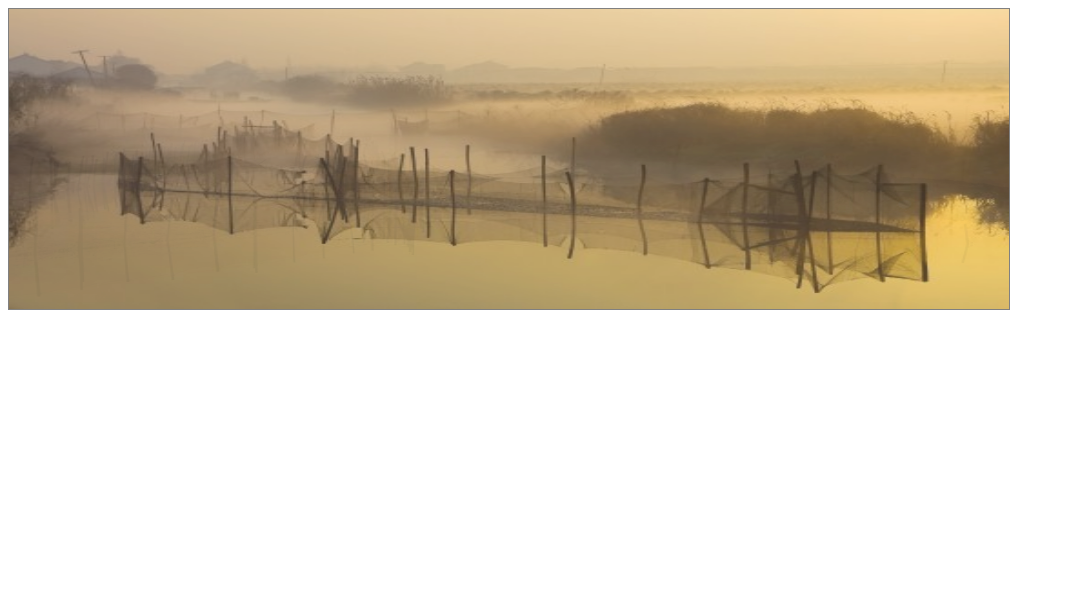
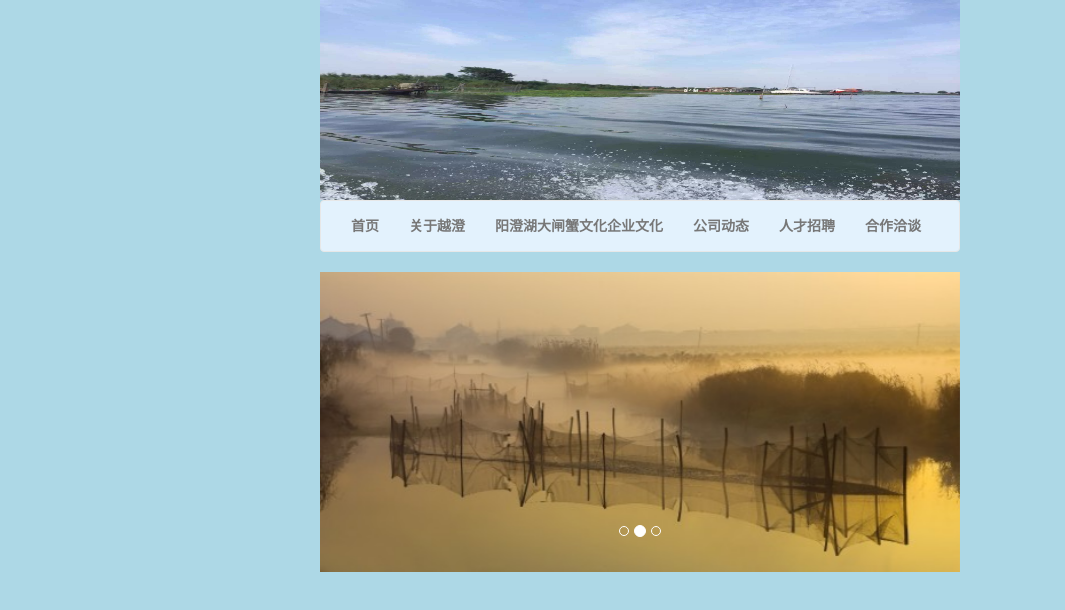
Before and after one commit to luofeijk/luofeijk.github.io, a plain HTML site: page index.html in a window 1280 px wide. Shown: the whole page, without its empty margins (0-1065 px from the left). Drawn offline with Linux system fonts and the light colour scheme.

Commit message:
update index page

```diff
--- a/index.html
+++ b/index.html
@@ -13,15 +13,93 @@
 
   </style>
 
+  <!-- jQuery -->
+  <script src="./js/jquery.js"></script>
+
+  <!-- Bootstrap Core JavaScript -->
+  <script src="./js/bootstrap.min.js"></script>
+
+  <link rel="stylesheet" href="./css/bootstrap.min.css">
+  <link rel="stylesheet" href="./css/template.css">
+
 </head>
 
 <body>
+
+  <img src="./images/image_05.jpg" width=100% height="200" />
+
+  <nav class="navbar navbar-default" style="background-color: #e3f2fd">
+  <div class="container-fluid">
+    <!-----
+    <div class="navbar-header">
+      <a class="navbar-brand" href="#">首页</a>
+    </div>
+    ---->
+    <ul class="nav navbar-nav">
+      <li><a href="#"><b>首页</b></a></li>
+      <li><a href="#"><b>关于越澄</b></a></li>
+      <li><a href="#"><b>阳澄湖大闸蟹文化企业文化</b></a></li>
+      <li><a href="#"><b>公司动态</b></a></li>
+      <li><a href="#"><b>人才招聘</b></a></li>
+      <li><a href="#"><b>合作洽谈</b></a></li>
+    </ul>
+  </div>
+  </nav>
+<!--
   <div id="slideShowImages" style="weight:10% height:10px">
     <img src="./images/image_01.jpg" alt="Slide 1" width="1000" height="300" />
     <img src="./images/image_02.jpg" alt="Slide 2" width="1000" height="300" />
     <img src="./images/image_03.jpg" alt="Slide 3" width="1000" height="300" />
   </div>
   <script src="./js/slideShow.js"></script>
+-->
+<!-- Half Page Image Background Carousel Header -->
+  <header id="myCarousel" class="carousel slide" width=80%>
+      <!-- Indicators -->
+      <ol class="carousel-indicators">
+          <li data-target="#myCarousel" data-slide-to="0" class="active"></li>
+          <li data-target="#myCarousel" data-slide-to="1"></li>
+          <li data-target="#myCarousel" data-slide-to="2"></li>
+      </ol>
+      <!-- Wrapper for Slides -->
+      <div class="carousel-inner">
+          <div class="item active">
+              <!-- Set the first background image using inline CSS below. -->
+              <div class="fill"><img src="./images/image_01.jpg" alt="Slide 1" width="100%" height="300" /></div>
+          </div>
+          <div class="item">
+              <!-- Set the second background image using inline CSS below. -->
+              <div class="fill"><img src="./images/image_02.jpg" alt="Slide 2" width="100%" height="300" /></div>
+          </div>
+          <div class="item">
+              <!-- Set the third background image using inline CSS below. -->
+              <div class="fill"><img src="./images/image_03.jpg" alt="Slide 3" width="100%" height="300" /></div>
+                <!--
+                <div class="carousel-caption">
+                    <h2>Caption 3</h2>
+                </div>
+                -->
+          </div>
+      </div>
+
+      <!-- Controls -->
+      <!--
+      <a class="left carousel-control" href="#myCarousel" data-slide="prev">
+          <span class="icon-prev"></span>
+      </a>
+      <a class="right carousel-control" href="#myCarousel" data-slide="next">
+          <span class="icon-next"></span>
+      </a>
+      -->
+
+  </header>
+
+  <script>
+  $('.carousel').carousel({
+      interval: 3000 //changes the speed
+  })
+  </script>
+
 </body>
 
 </html>
```
